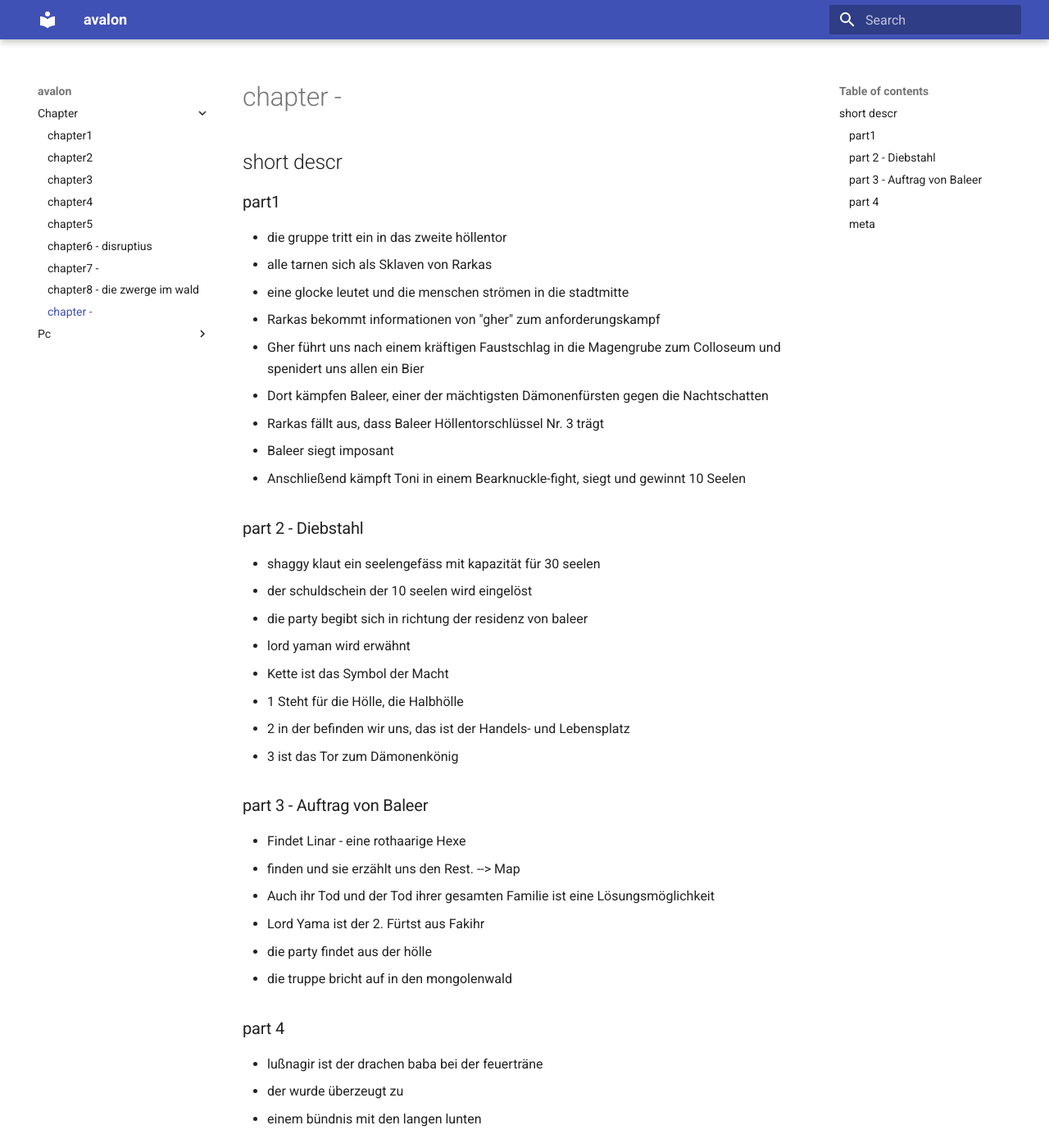
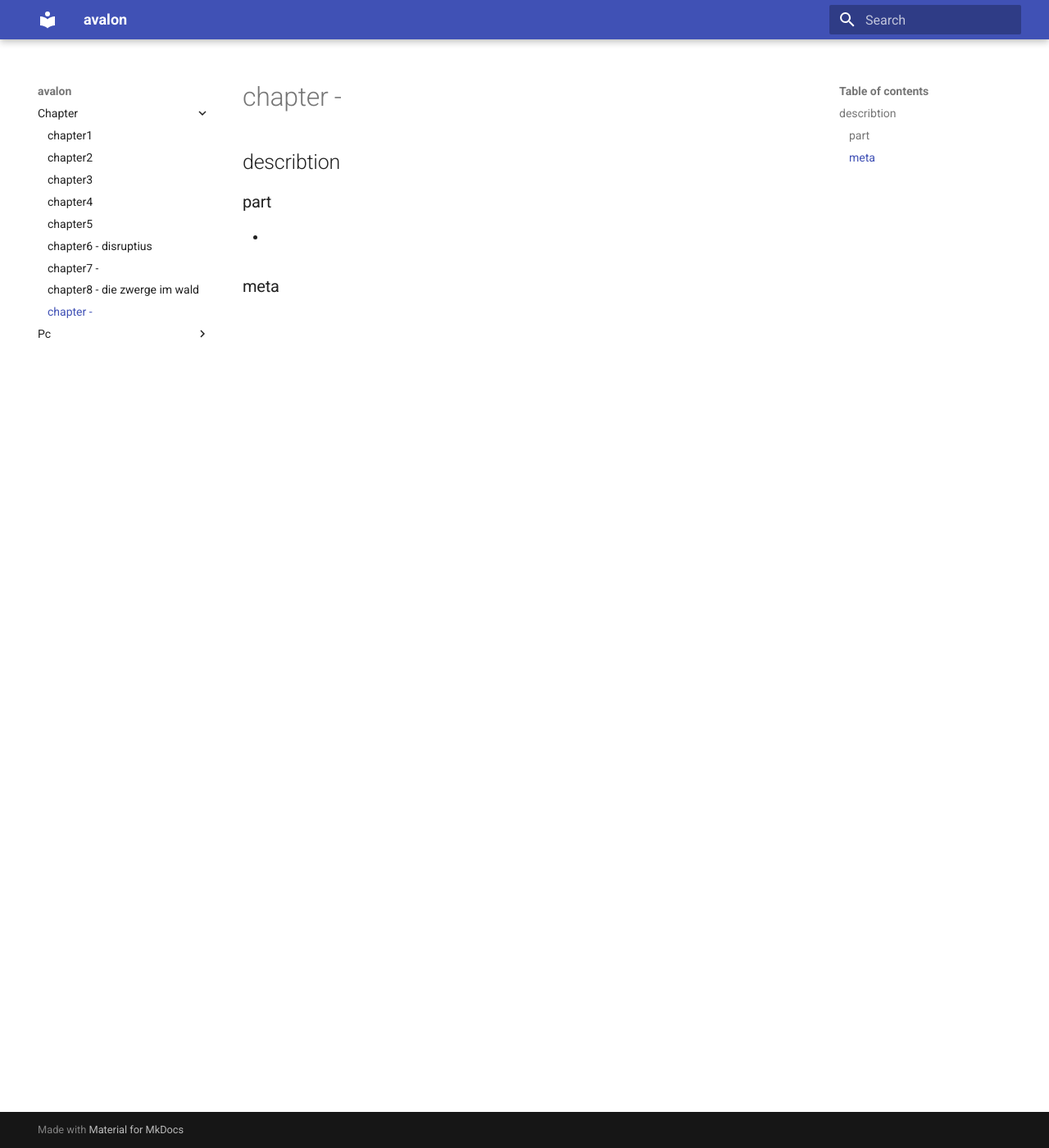
Before and after one commit to mkdocs-pnp/avalon, an MkDocs documentation site: the page built from docs/chapter/skel.md, in a window 1280 px wide and 1400 px high. Shown: the whole window at 82% size. Built offline with MkDocs 1.6.1 and Material for MkDocs 9.7.7, drawn with Linux system fonts in a browser that asks for light colours; some of the changed text lies outside the part shown.

Commit message:
Update skel.md

```diff
--- a/docs/chapter/skel.md
+++ b/docs/chapter/skel.md
@@ -1,51 +1,11 @@
 # chapter<number> - <chapter_name>
 
-## short descr
+## describtion
 
-###  part1
+###  part<incrementing_number>
 
-+ die gruppe tritt ein in das zweite höllentor
-+ alle tarnen sich als Sklaven von Rarkas
-+ eine glocke leutet und die menschen strömen in die stadtmitte
-+ Rarkas bekommt informationen von "gher" zum anforderungskampf
-+ Gher führt uns nach einem kräftigen Faustschlag in die Magengrube zum Colloseum und spenidert uns allen ein Bier
-+ Dort kämpfen Baleer, einer der mächtigsten Dämonenfürsten gegen die Nachtschatten
-+ Rarkas fällt aus, dass Baleer Höllentorschlüssel Nr. 3 trägt
-+ Baleer siegt imposant
-+ Anschließend kämpft Toni in einem Bearknuckle-fight, siegt und gewinnt 10 Seelen
-
-### part 2 - Diebstahl
-
-+ shaggy klaut ein seelengefäss mit kapazität für 30 seelen
-+ der schuldschein der 10 seelen wird eingelöst
-+ die party begibt sich in richtung der residenz von baleer
-  + lord yaman wird erwähnt
-+ Kette ist das Symbol der Macht
-  + 1 Steht für die Hölle, die Halbhölle
-  + 2 in der befinden wir uns, das ist der Handels- und Lebensplatz
-  + 3 ist das Tor zum Dämonenkönig
-
-### part 3 - Auftrag von Baleer
-
-+ Findet Linar - eine rothaarige Hexe
-  + finden und sie erzählt uns den Rest. --> Map
-  + Auch ihr Tod und der Tod ihrer gesamten Familie ist eine Lösungsmöglichkeit
- + Lord Yama ist der 2. Fürtst aus Fakihr
- + die party findet aus der hölle
- + die truppe bricht auf in den mongolenwald
-
-### part 4
-
-+ lußnagir ist der drachen baba bei der feuerträne
-+ der wurde überzeugt zu
-  + einem bündnis mit den langen lunten
++ <describtion>
 
 ### meta
 
-+ kritischer treffer bei unteren und oberen zwei zahlen bei einem w20
-  + bsp: level I action - 1x w20:
-    + erfolg bei: 1-2
-    + misserfolg bei 19-20
-  + bsp: level IV action - 4x w20:
-    + erfolg bei: 1-8
-    + misserfolg bei: 73-80
+<changes_in_game_system>
```
